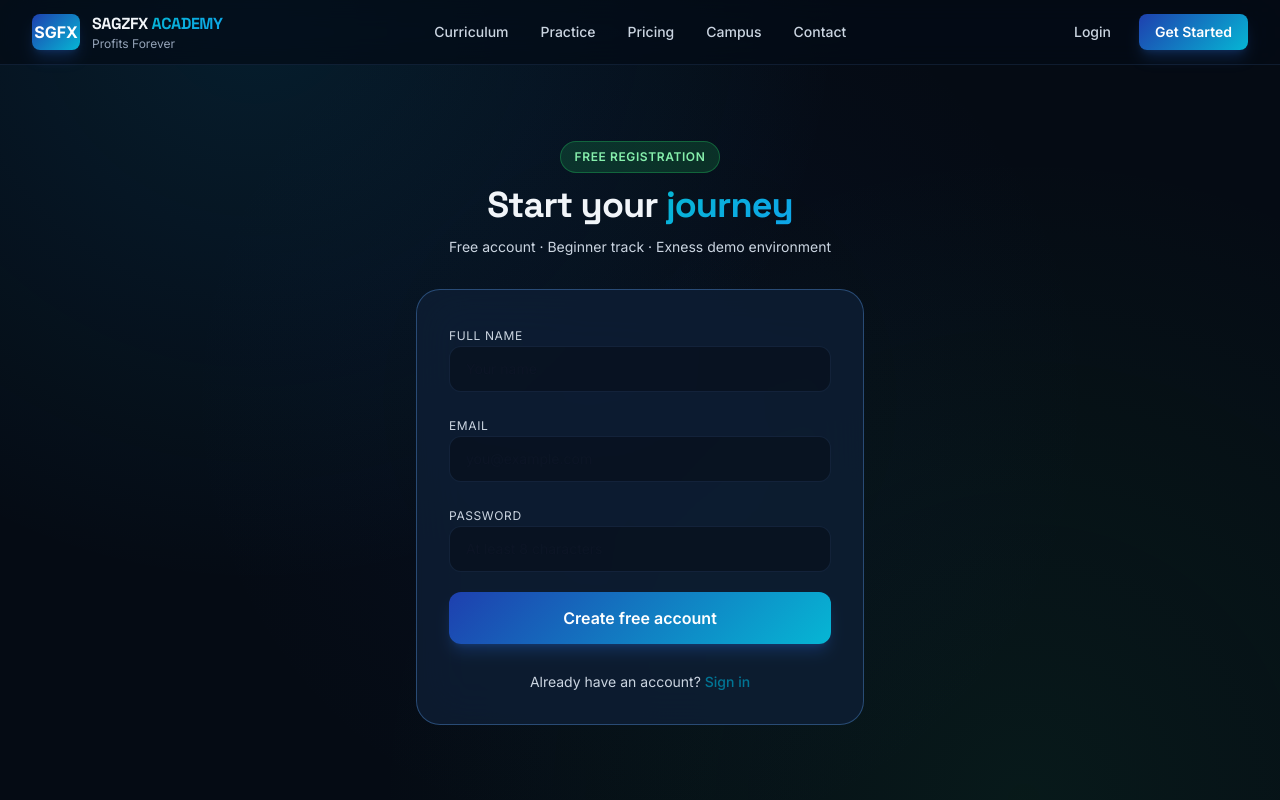
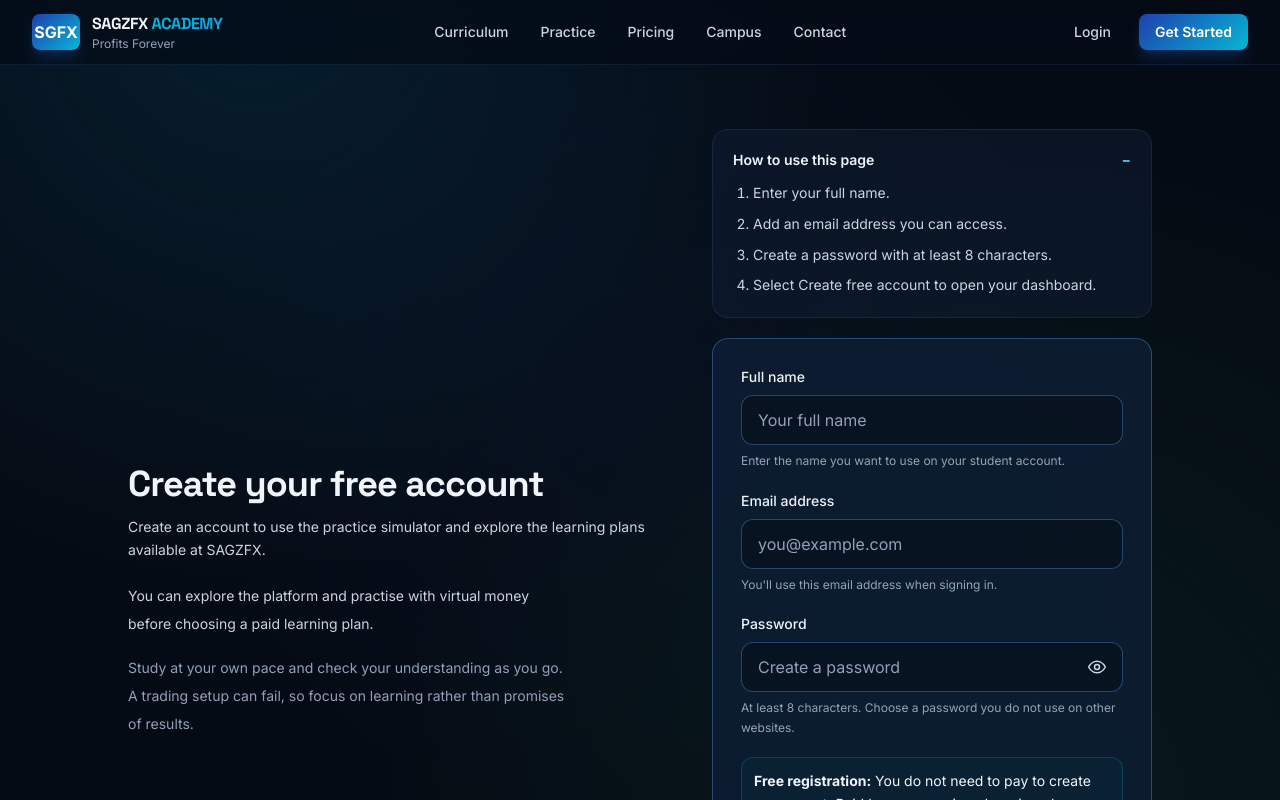
Before and after one commit to asobuilds/sagzfx-academy-platform, a Next.js app in the folder frontend/: page /register in a window 1280 px wide. Shown: the top 800 px of the page. Built offline with nearby package versions, Linux system fonts and the light colour scheme; no server answers.

Commit message:
feat(educational): add glossary and complete registration experience

```diff
--- a/frontend/src/app/register/page.tsx
+++ b/frontend/src/app/register/page.tsx
@@ -2,33 +2,55 @@
 
 import Link from "next/link";
 import { useRouter } from "next/navigation";
-import { useState } from "react";
+import { useState, type FormEvent } from "react";
 import { endpoints, ApiError } from "@/lib/api";
+import PageIntro from "@/components/educational/PageIntro";
+import HowToGuide from "@/components/educational/HowToGuide";
+import InlineHelp from "@/components/educational/InlineHelp";
+import NextStepCue from "@/components/educational/NextStepCue";
+
+const inputClass = "w-full min-h-12 rounded-xl border bg-black/30 px-4 py-3 text-base text-slate-100 caret-cyan-300 placeholder:text-slate-400 outline-none transition focus-visible:ring-2 focus-visible:ring-cyan-400 focus-visible:ring-offset-2 focus-visible:ring-offset-[#0A1424]";
+const inputStyle = { borderColor: "var(--border-strong)", backgroundColor: "rgba(0, 0, 0, 0.3)", color: "var(--text-on-dark)", colorScheme: "dark" as const };
 
 export default function RegisterPage() {
   const router = useRouter();
   const [fullName, setFullName] = useState("");
   const [email, setEmail] = useState("");
   const [password, setPassword] = useState("");
+  const [showPassword, setShowPassword] = useState(false);
   const [error, setError] = useState<string | null>(null);
   const [loading, setLoading] = useState(false);
 
-  const onSubmit = async (e: React.FormEvent) => {
-    e.preventDefault();
+  const onSubmit = async (event: FormEvent<HTMLFormElement>) => {
+    event.preventDefault();
+    if (loading) return;
     setError(null);
+    if (fullName.trim().length < 2) {
+      setError("Please enter your full name.");
+      return;
+    }
+    if (password.length < 8) {
+      setError("Your password must contain at least 8 characters.");
+      return;
+    }
     setLoading(true);
-
     try {
-      await endpoints.register(fullName, email, password);
-      // Auto-login after register; backend establishes the HttpOnly session.
-      await endpoints.login(email, password);
+      await endpoints.register(fullName.trim(), email.trim(), password);
+      await endpoints.login(email.trim(), password);
       router.push("/dashboard");
       router.refresh();
     } catch (err) {
       if (err instanceof ApiError) {
-        setError(typeof err.detail === "string" ? err.detail : "Registration failed.");
+        const detail = typeof err.detail === "string" ? err.detail.toLowerCase() : "";
+        if (err.status === 409 || (err.status === 400 && /already|exist|duplicate|registered|taken/.test(detail))) {
+          setError("This email address may already have an account. Try signing in instead.");
+        } else if (err.status === 422) {
+          setError("Please check your name, email address, and password, then try again.");
+        } else {
+          setError("We couldn't create your account right now. Please try again.");
+        }
       } else {
-        setError("Network error. Is the backend running?");
+        setError("We couldn't connect to SAGZFX right now. Please check your connection and try again.");
       }
     } finally {
       setLoading(false);
@@ -36,97 +58,58 @@ export default function RegisterPage() {
   };
 
   return (
-    <section className="min-h-[calc(100vh-4rem)] flex items-center justify-center px-4 py-16">
-      <div className="w-full max-w-md space-y-8">
-
-        {/* Header */}
-        <div className="text-center space-y-3">
-          <span className="pill pill-green">Free Registration</span>
-          <h1
-            className="text-3xl md:text-4xl font-bold tracking-tight"
-            style={{ fontFamily: "var(--font-space-grotesk)" }}
-          >
-            Start your <span className="text-gradient">journey</span>
-          </h1>
-          <p className="text-sm" style={{ color: "var(--text-secondary)" }}>
-            Free account · Beginner track · Exness demo environment
-          </p>
+    <main className="min-h-[calc(100vh-4rem)] px-4 py-8 sm:px-6 sm:py-12 lg:flex lg:items-center lg:py-16">
+      <div className="mx-auto grid w-full max-w-5xl gap-8 lg:grid-cols-[minmax(0,1fr)_minmax(0,440px)] lg:items-center lg:gap-14">
+        <section className="min-w-0 space-y-5">
+          <PageIntro title="Create your free account" description="Create an account to use the practice simulator and explore the learning plans available at SAGZFX." />
+          <div className="hidden max-w-md space-y-4 lg:block">
+            <p className="text-sm leading-7 text-slate-300">You can explore the platform and practise with virtual money before choosing a paid learning plan.</p>
+            <p className="text-sm leading-7 text-slate-400">Study at your own pace and check your understanding as you go. A trading setup can fail, so focus on learning rather than promises of results.</p>
+          </div>
+        </section>
+        <div className="min-w-0 space-y-5">
+          <HowToGuide storageKey="register" steps={[
+            "Enter your full name.",
+            "Add an email address you can access.",
+            "Create a password with at least 8 characters.",
+            "Select Create free account to open your dashboard.",
+          ]} />
+          <form onSubmit={onSubmit} className="glass-strong space-y-5 rounded-2xl p-5 sm:p-7">
+            {error && <div role="alert" className="rounded-xl border border-red-400/40 bg-red-950/40 px-4 py-3 text-sm leading-relaxed text-red-100">{error}</div>}
+            <div className="space-y-2">
+              <label htmlFor="full-name" className="block text-sm font-medium text-slate-100">Full name</label>
+              <InlineHelp text="Enter the name you want to use on your student account.">
+                <input id="full-name" name="name" type="text" autoComplete="name" required minLength={2} value={fullName} onChange={(event) => setFullName(event.target.value)} placeholder="Your full name" className={inputClass} style={inputStyle} />
+              </InlineHelp>
+            </div>
+            <div className="space-y-2">
+              <label htmlFor="register-email" className="block text-sm font-medium text-slate-100">Email address</label>
+              <InlineHelp text="You'll use this email address when signing in.">
+                <input id="register-email" name="email" type="email" autoComplete="email" inputMode="email" required value={email} onChange={(event) => setEmail(event.target.value)} placeholder="you@example.com" className={inputClass} style={inputStyle} />
+              </InlineHelp>
+            </div>
+            <div className="space-y-2">
+              <label htmlFor="register-password" className="block text-sm font-medium text-slate-100">Password</label>
+              <InlineHelp text="At least 8 characters. Choose a password you do not use on other websites.">
+                <div className="relative">
+                  <input id="register-password" name="password" type={showPassword ? "text" : "password"} autoComplete="new-password" required minLength={8} value={password} onChange={(event) => setPassword(event.target.value)} placeholder="Create a password" className={`${inputClass} pr-14`} style={inputStyle} />
+                  <button type="button" onClick={() => setShowPassword((current) => !current)} aria-label={showPassword ? "Hide password" : "Show password"} aria-pressed={showPassword} aria-controls="register-password" className="absolute inset-y-0 right-1 flex min-h-11 min-w-11 items-center justify-center rounded-lg text-slate-300 hover:text-white focus-visible:outline-2 focus-visible:outline-offset-2 focus-visible:outline-cyan-400">
+                    {showPassword ? (
+                      <svg aria-hidden="true" viewBox="0 0 24 24" fill="none" stroke="currentColor" strokeWidth="1.8" className="h-5 w-5"><path strokeLinecap="round" strokeLinejoin="round" d="M3 3l18 18M10.6 5.2A10.8 10.8 0 0112 5c5 0 9 4.2 10 7a12 12 0 01-3.2 4.7M6.1 6.1C4.2 7.5 2.8 9.6 2 12c1 2.8 5 7 10 7 1.6 0 3.1-.4 4.4-1.2M9.9 9.9a3 3 0 004.2 4.2" /></svg>
+                    ) : (
+                      <svg aria-hidden="true" viewBox="0 0 24 24" fill="none" stroke="currentColor" strokeWidth="1.8" className="h-5 w-5"><path strokeLinecap="round" strokeLinejoin="round" d="M2 12s3.6-7 10-7 10 7 10 7-3.6 7-10 7S2 12 2 12z" /><circle cx="12" cy="12" r="3" /></svg>
+                    )}
+                  </button>
+                </div>
+              </InlineHelp>
+            </div>
+            <p className="rounded-xl border border-cyan-400/20 bg-cyan-950/20 p-3 text-sm leading-relaxed text-slate-200"><strong>Free registration:</strong> You do not need to pay to create an account. Paid lessons require a learning plan.</p>
+            <button type="submit" disabled={loading} className="brand-gradient min-h-12 w-full rounded-xl px-5 py-3 font-semibold text-white transition hover:brightness-110 focus-visible:outline-2 focus-visible:outline-offset-2 focus-visible:outline-cyan-400 disabled:cursor-not-allowed disabled:opacity-60">{loading ? "Creating account..." : "Create free account"}</button>
+            <p className="text-center text-sm text-slate-300">Already have an account?{" "}<Link href="/login" className="font-semibold text-cyan-300 underline-offset-4 hover:underline focus-visible:outline-2 focus-visible:outline-offset-2 focus-visible:outline-cyan-400">Sign in</Link></p>
+          </form>
+          <NextStepCue message="Visit your dashboard, try the free practice simulator, or compare the learning plans." available={false} />
         </div>
-
-        {/* Form card */}
-        <form
-          onSubmit={onSubmit}
-          className="glass-strong rounded-3xl p-8 space-y-5"
-        >
-          {error && (
-            <div className="pill pill-red w-full justify-center py-3 px-4 rounded-xl text-sm normal-case tracking-normal">
-              {error}
-            </div>
-          )}
-
-          <div className="space-y-2">
-            <label className="text-xs uppercase tracking-wider" style={{ color: "var(--text-muted)" }}>
-              Full Name
-            </label>
-            <input
-              type="text"
-              required
-              value={fullName}
-              onChange={(e) => setFullName(e.target.value)}
-              placeholder="Your name"
-              className="w-full px-4 py-3 rounded-xl bg-black/30 border outline-none focus:border-cyan-500/60 transition text-sm"
-              style={{ borderColor: "var(--border-subtle)", color: "var(--text-primary)" }}
-            />
-          </div>
-
-          <div className="space-y-2">
-            <label className="text-xs uppercase tracking-wider" style={{ color: "var(--text-muted)" }}>
-              Email
-            </label>
-            <input
-              type="email"
-              required
-              value={email}
-              onChange={(e) => setEmail(e.target.value)}
-              placeholder="you@example.com"
-              className="w-full px-4 py-3 rounded-xl bg-black/30 border outline-none focus:border-cyan-500/60 transition text-sm"
-              style={{ borderColor: "var(--border-subtle)", color: "var(--text-primary)" }}
-            />
-          </div>
-
-          <div className="space-y-2">
-            <label className="text-xs uppercase tracking-wider" style={{ color: "var(--text-muted)" }}>
-              Password
-            </label>
-            <input
-              type="password"
-              required
-              minLength={8}
-              value={password}
-              onChange={(e) => setPassword(e.target.value)}
-              placeholder="At least 8 characters"
-              className="w-full px-4 py-3 rounded-xl bg-black/30 border outline-none focus:border-cyan-500/60 transition text-sm"
-              style={{ borderColor: "var(--border-subtle)", color: "var(--text-primary)" }}
-            />
-          </div>
-
-          <button
-            type="submit"
-            disabled={loading}
-            className="w-full py-3.5 rounded-xl brand-gradient text-white font-semibold hover-lift shadow-lg shadow-blue-500/20 disabled:opacity-60 disabled:cursor-not-allowed transition"
-          >
-            {loading ? "Creating account..." : "Create free account"}
-          </button>
-
-          <p className="text-center text-sm pt-2" style={{ color: "var(--text-secondary)" }}>
-            Already have an account?{" "}
-            <Link href="/login" className="text-cyan-700 hover:text-cyan-800 font-medium">
-              Sign in
-            </Link>
-          </p>
-        </form>
-
       </div>
-    </section>
+    </main>
   );
 }
```
Also changed, not shown: frontend/src/components/educational/TermDefinition.tsx (added, +64 -0 lines), frontend/src/lib/glossary.ts (added, +19 -0 lines).
